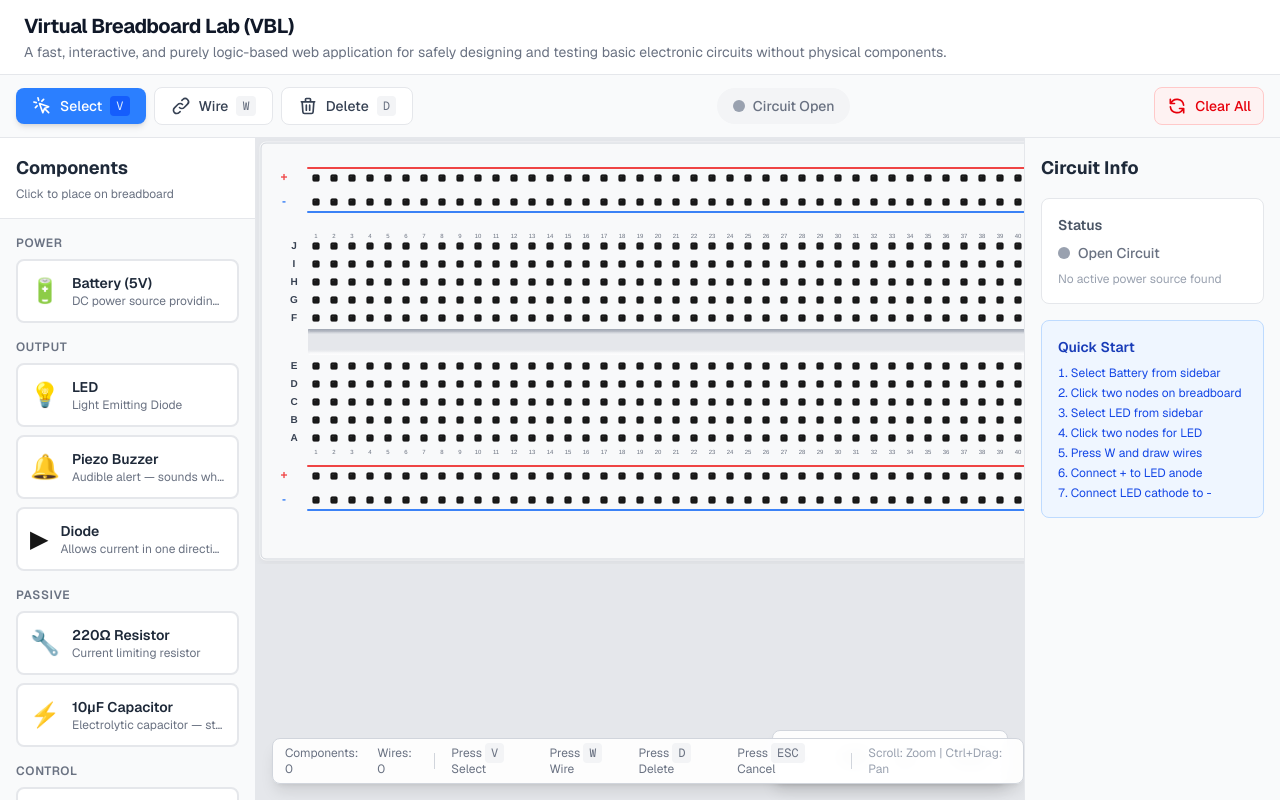
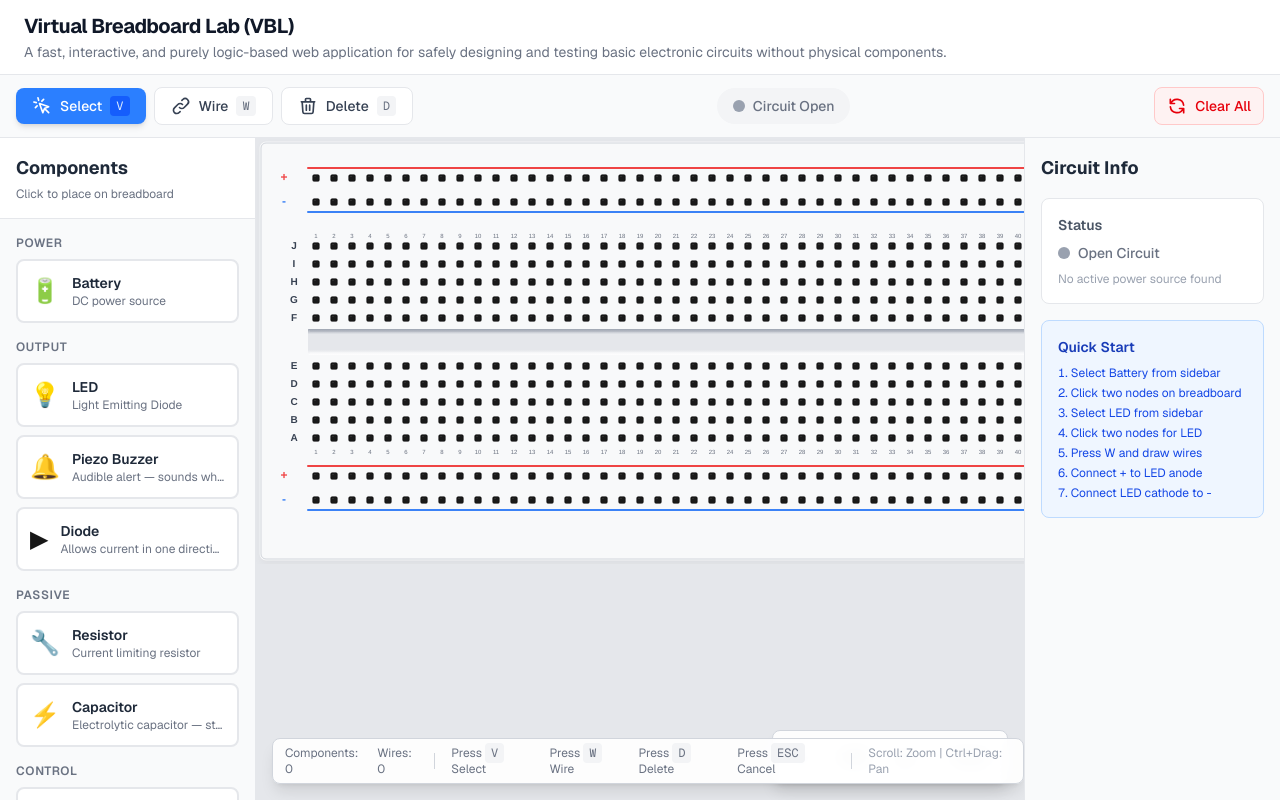
Before and after one commit to WageFolabessy/virtual-breadboard-lab, a Next.js app: page / in a window 1280 px wide. Built offline with nearby package versions, Linux system fonts and the light colour scheme.

Commit message:
refactor: Generalize component names and descriptions, and add tooltips to component library buttons.

```diff
--- a/src/components/simulator/ComponentLibrary.tsx
+++ b/src/components/simulator/ComponentLibrary.tsx
@@ -32,6 +32,7 @@ const ComponentCard: React.FC<ComponentCardProps> = ({
   return (
     <button
       onClick={onClick}
+      title={`${name} — ${description}`}
       className={`
         w-full p-3 rounded-lg border-2 transition-all duration-200 text-left cursor-pointer
         ${
--- a/src/lib/constants.ts
+++ b/src/lib/constants.ts
@@ -143,8 +143,8 @@ export const COLOR_PALETTE = [
 export const COMPONENT_DEFINITIONS: Record<string, ComponentDefinition> = {
   battery: {
     type: 'battery',
-    name: 'Battery (5V)',
-    description: 'DC power source providing 5V',
+    name: 'Battery',
+    description: 'DC power source',
     pinCount: 2,
     pinTypes: ['positive', 'negative'],
     defaultState: { voltage: 5, isOn: true },
@@ -169,7 +169,7 @@ export const COMPONENT_DEFINITIONS: Record<string, ComponentDefinition> = {
   },
   resistor: {
     type: 'resistor',
-    name: '220Ω Resistor',
+    name: 'Resistor',
     description: 'Current limiting resistor',
     pinCount: 2,
     pinTypes: ['terminal-1', 'terminal-2'],
@@ -195,7 +195,7 @@ export const COMPONENT_DEFINITIONS: Record<string, ComponentDefinition> = {
   },
   capacitor: {
     type: 'capacitor',
-    name: '10µF Capacitor',
+    name: 'Capacitor',
     description: 'Electrolytic capacitor — stores charge',
     pinCount: 2,
     pinTypes: ['positive', 'negative'],
```
